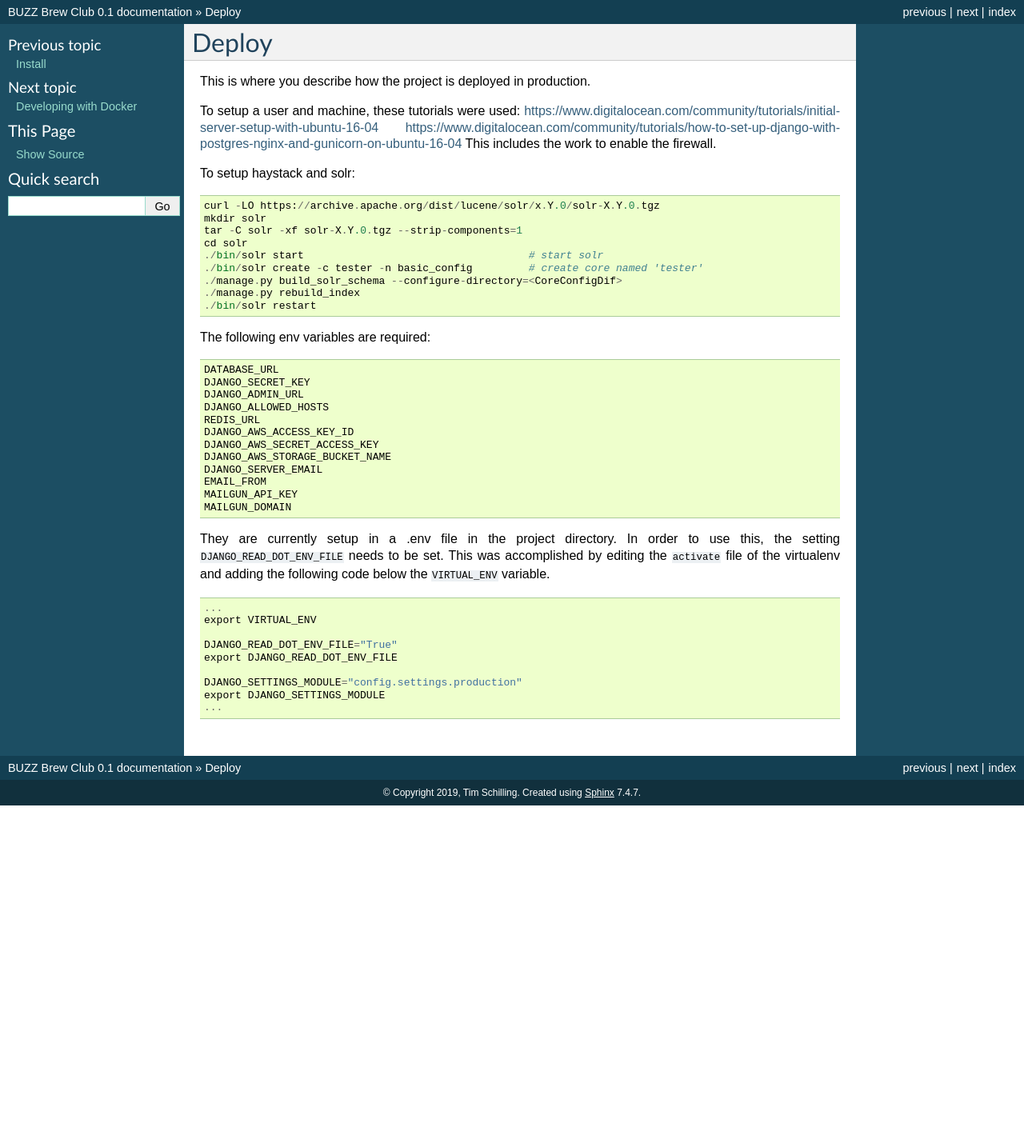
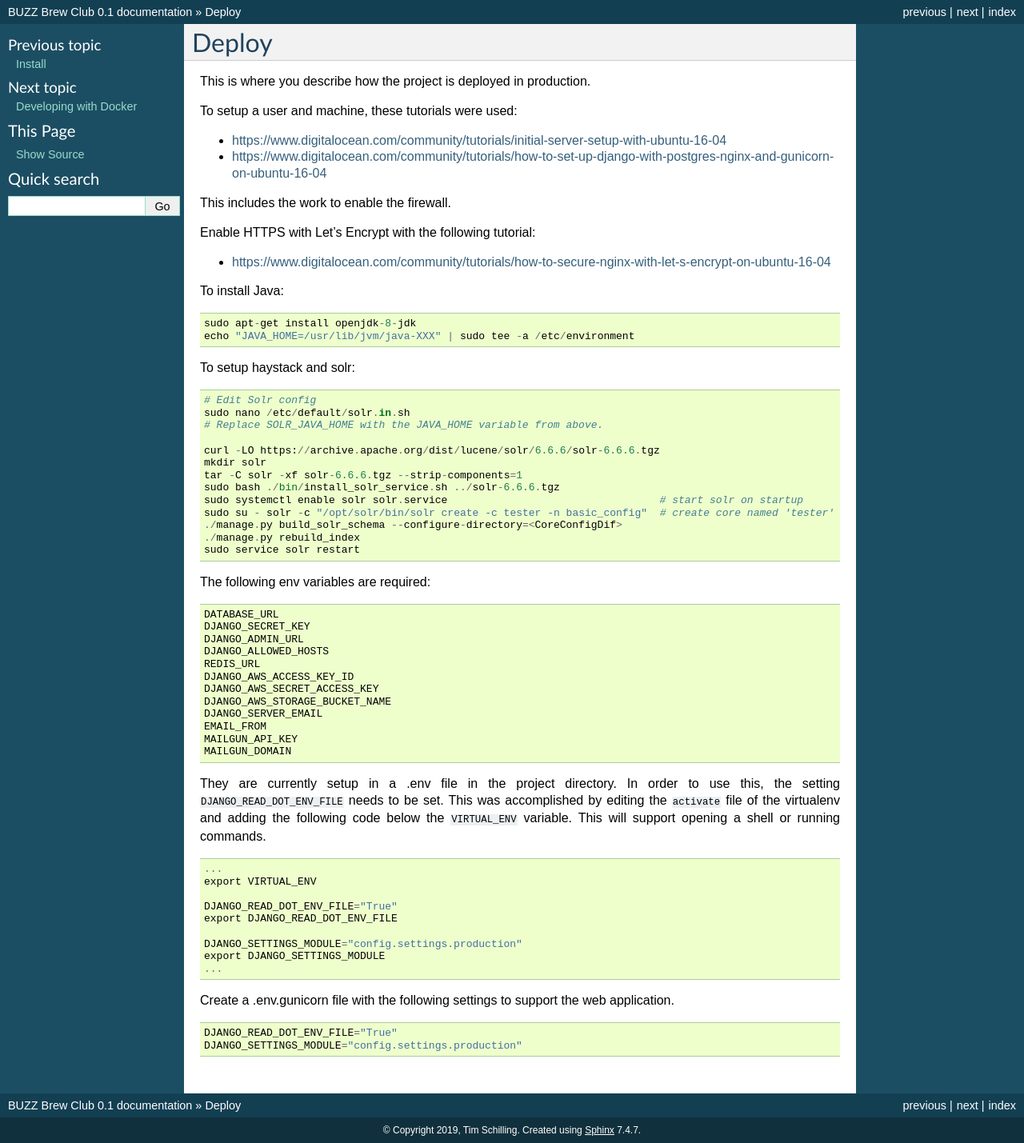
Before and after one commit to tim-schilling/buzzbrewclub, a Sphinx documentation site: the page built from docs/deploy.rst, in a window 1280 px wide. Shown: the whole page at 80% size. Built offline with Sphinx 7.4.7, drawn with Linux system fonts in a browser that asks for light colours; pages that are not in the unit, such as notebooks, are missing from menus; before the commit the page ends 1007 px from its top, so only the background shows below that.

Commit message:
Fixing stuff on production. Classic pre-launch stuff.

```diff
--- a/docs/deploy.rst
+++ b/docs/deploy.rst
@@ -4,24 +4,42 @@ Deploy
 This is where you describe how the project is deployed in production.
 
 To setup a user and machine, these tutorials were used:
-https://www.digitalocean.com/community/tutorials/initial-server-setup-with-ubuntu-16-04
-https://www.digitalocean.com/community/tutorials/how-to-set-up-django-with-postgres-nginx-and-gunicorn-on-ubuntu-16-04
+
+* https://www.digitalocean.com/community/tutorials/initial-server-setup-with-ubuntu-16-04
+* https://www.digitalocean.com/community/tutorials/how-to-set-up-django-with-postgres-nginx-and-gunicorn-on-ubuntu-16-04
+
 This includes the work to enable the firewall.
+
+Enable HTTPS with Let's Encrypt with the following tutorial:
+
+* https://www.digitalocean.com/community/tutorials/how-to-secure-nginx-with-let-s-encrypt-on-ubuntu-16-04
+
+
+To install Java:
+
+::
+
+    sudo apt-get install openjdk-8-jdk
+    echo "JAVA_HOME=/usr/lib/jvm/java-XXX" | sudo tee -a /etc/environment
 
 
 To setup haystack and solr:
 
 ::
 
-    curl -LO https://archive.apache.org/dist/lucene/solr/x.Y.0/solr-X.Y.0.tgz
+    # Edit Solr config
+    sudo nano /etc/default/solr.in.sh
+    # Replace SOLR_JAVA_HOME with the JAVA_HOME variable from above.
+
+    curl -LO https://archive.apache.org/dist/lucene/solr/6.6.6/solr-6.6.6.tgz
     mkdir solr
-    tar -C solr -xf solr-X.Y.0.tgz --strip-components=1
-    cd solr
-    ./bin/solr start                                    # start solr
-    ./bin/solr create -c tester -n basic_config         # create core named 'tester'
+    tar -C solr -xf solr-6.6.6.tgz --strip-components=1
+    sudo bash ./bin/install_solr_service.sh ../solr-6.6.6.tgz
+    sudo systemctl enable solr solr.service                                  # start solr on startup
+    sudo su - solr -c "/opt/solr/bin/solr create -c tester -n basic_config"  # create core named 'tester'
     ./manage.py build_solr_schema --configure-directory=<CoreConfigDif>
     ./manage.py rebuild_index
-    ./bin/solr restart
+    sudo service solr restart
 
 
 The following env variables are required:
@@ -44,7 +62,7 @@ The following env variables are required:
 They are currently setup in a .env file in the project directory. In order to use this,
 the setting ``DJANGO_READ_DOT_ENV_FILE`` needs to be set. This was accomplished by editing
 the ``activate`` file of the virtualenv and adding the following code below the
-``VIRTUAL_ENV`` variable.
+``VIRTUAL_ENV`` variable. This will support opening a shell or running commands.
 
 ::
 
@@ -57,3 +75,11 @@ the ``activate`` file of the virtualenv and adding the following code below the
     DJANGO_SETTINGS_MODULE="config.settings.production"
     export DJANGO_SETTINGS_MODULE
     ...
+
+Create a .env.gunicorn file with the following settings to support the web application.
+
+
+::
+
+    DJANGO_READ_DOT_ENV_FILE="True"
+    DJANGO_SETTINGS_MODULE="config.settings.production"
```
Also changed, not shown: 1 other file.
